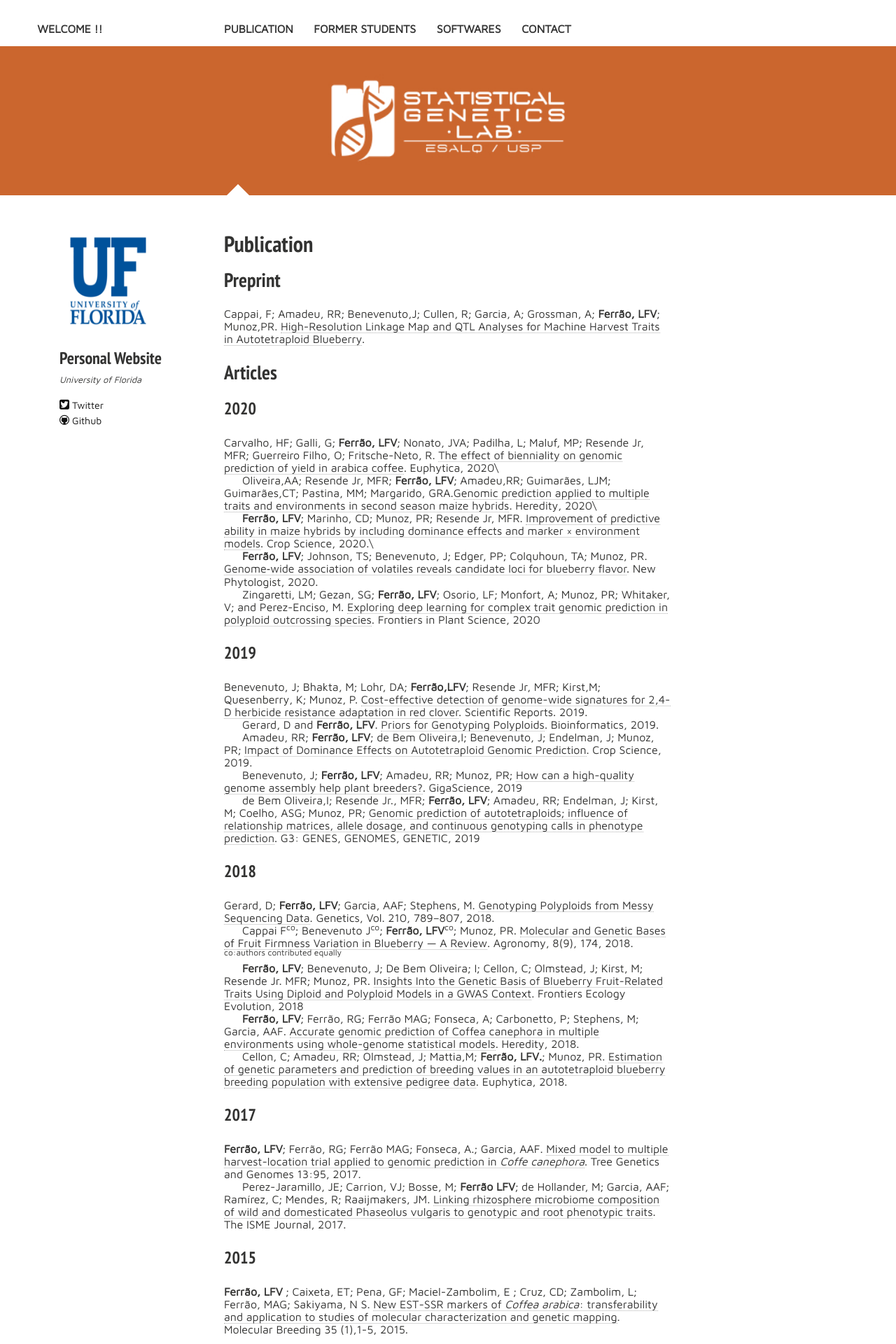
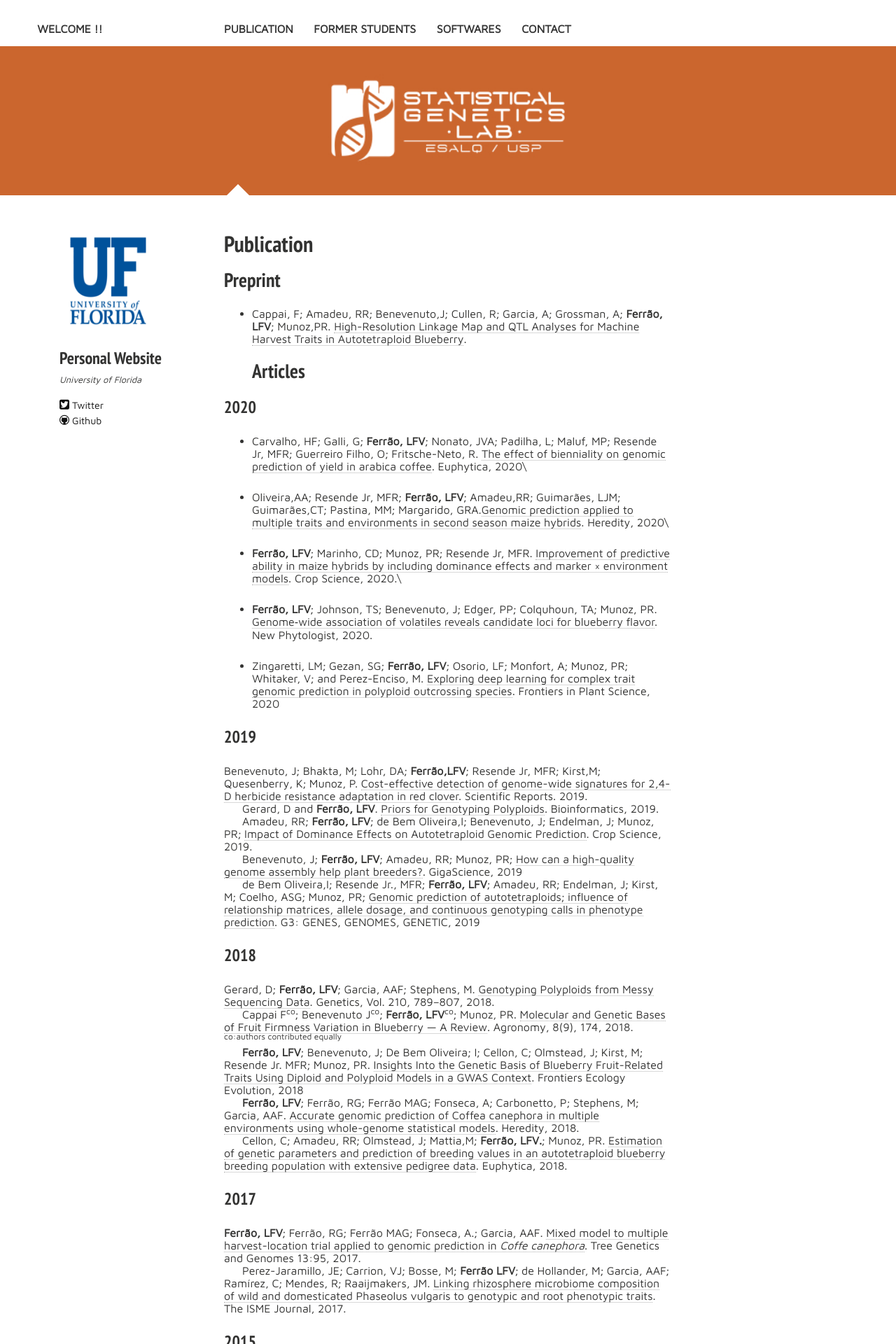
Before and after one commit to lfelipe-ferrao/lfelipe-ferrao.github.io, a Jekyll site: the page built from publication.md, in a window 1280 px wide. Shown: the top 1920 px of the page at 70% size. Built offline with Jekyll 4.4.1, drawn with Linux system fonts in a browser that asks for light colours; nearby versions of some CDN libraries.

Commit message:
Update publication.md

```diff
--- a/publication.md
+++ b/publication.md
@@ -14,20 +14,20 @@ image:
 
 ## Preprint
 
-Cappai, F; Amadeu, RR; Benevenuto,J; Cullen, R; Garcia, A; Grossman, A; **Ferrão, LFV**; Munoz,PR. [High-Resolution Linkage Map and QTL Analyses for Machine Harvest Traits in Autotetraploid Blueberry](https://www.biorxiv.org/content/10.1101/2020.05.13.093633v1).
+- Cappai, F; Amadeu, RR; Benevenuto,J; Cullen, R; Garcia, A; Grossman, A; **Ferrão, LFV**; Munoz,PR. [High-Resolution Linkage Map and QTL Analyses for Machine Harvest Traits in Autotetraploid Blueberry](https://www.biorxiv.org/content/10.1101/2020.05.13.093633v1).
 ## Articles
 
 ### 2020
 
-Carvalho, HF; Galli, G; **Ferrão, LFV**; Nonato, JVA; Padilha, L; Maluf, MP; Resende Jr, MFR; Guerreiro Filho, O; Fritsche-Neto, R. [The effect of bienniality on genomic prediction of yield in arabica coffee](https://link.springer.com/article/10.1007/s10681-020-02641-7). Euphytica, 2020\\
+- Carvalho, HF; Galli, G; **Ferrão, LFV**; Nonato, JVA; Padilha, L; Maluf, MP; Resende Jr, MFR; Guerreiro Filho, O; Fritsche-Neto, R. [The effect of bienniality on genomic prediction of yield in arabica coffee](https://link.springer.com/article/10.1007/s10681-020-02641-7). Euphytica, 2020\\
 
-Oliveira,AA;  Resende Jr, MFR; **Ferrão, LFV**; Amadeu,RR;  Guimarães, LJM;  Guimarães,CT; Pastina, MM; Margarido, GRA.[Genomic prediction applied to multiple traits and environments in second season maize hybrids](https://www.nature.com/articles/s41437-020-0321-0). Heredity, 2020\\
+- Oliveira,AA;  Resende Jr, MFR; **Ferrão, LFV**; Amadeu,RR;  Guimarães, LJM;  Guimarães,CT; Pastina, MM; Margarido, GRA.[Genomic prediction applied to multiple traits and environments in second season maize hybrids](https://www.nature.com/articles/s41437-020-0321-0). Heredity, 2020\\
 
-**Ferrão, LFV**; Marinho, CD; Munoz, PR; Resende Jr, MFR. [Improvement of predictive ability in maize hybrids by including dominance effects and marker × environment models](https://acsess.onlinelibrary.wiley.com/doi/full/10.1002/csc2.20096). Crop Science, 2020.\\
+- **Ferrão, LFV**; Marinho, CD; Munoz, PR; Resende Jr, MFR. [Improvement of predictive ability in maize hybrids by including dominance effects and marker × environment models](https://acsess.onlinelibrary.wiley.com/doi/full/10.1002/csc2.20096). Crop Science, 2020.\\
 
-**Ferrão, LFV**; Johnson, TS; Benevenuto, J; Edger, PP;  Colquhoun, TA;  Munoz, PR. [Genome‐wide association of volatiles reveals candidate loci for blueberry flavor](https://nph.onlinelibrary.wiley.com/doi/10.1111/nph.16459#.XjRc6gCExzk.twitter). New Phytologist, 2020.
+- **Ferrão, LFV**; Johnson, TS; Benevenuto, J; Edger, PP;  Colquhoun, TA;  Munoz, PR. [Genome‐wide association of volatiles reveals candidate loci for blueberry flavor](https://nph.onlinelibrary.wiley.com/doi/10.1111/nph.16459#.XjRc6gCExzk.twitter). New Phytologist, 2020.
 
-Zingaretti, LM; Gezan, SG; **Ferrão, LFV**; Osorio, LF; Monfort, A; Munoz, PR; Whitaker, V; and Perez-Enciso, M. [Exploring deep learning for complex trait genomic prediction in polyploid outcrossing species](https://www.frontiersin.org/articles/10.3389/fpls.2020.00025/abstract). Frontiers in Plant Science, 2020
+- Zingaretti, LM; Gezan, SG; **Ferrão, LFV**; Osorio, LF; Monfort, A; Munoz, PR; Whitaker, V; and Perez-Enciso, M. [Exploring deep learning for complex trait genomic prediction in polyploid outcrossing species](https://www.frontiersin.org/articles/10.3389/fpls.2020.00025/abstract). Frontiers in Plant Science, 2020
 
 
 ### 2019
```
